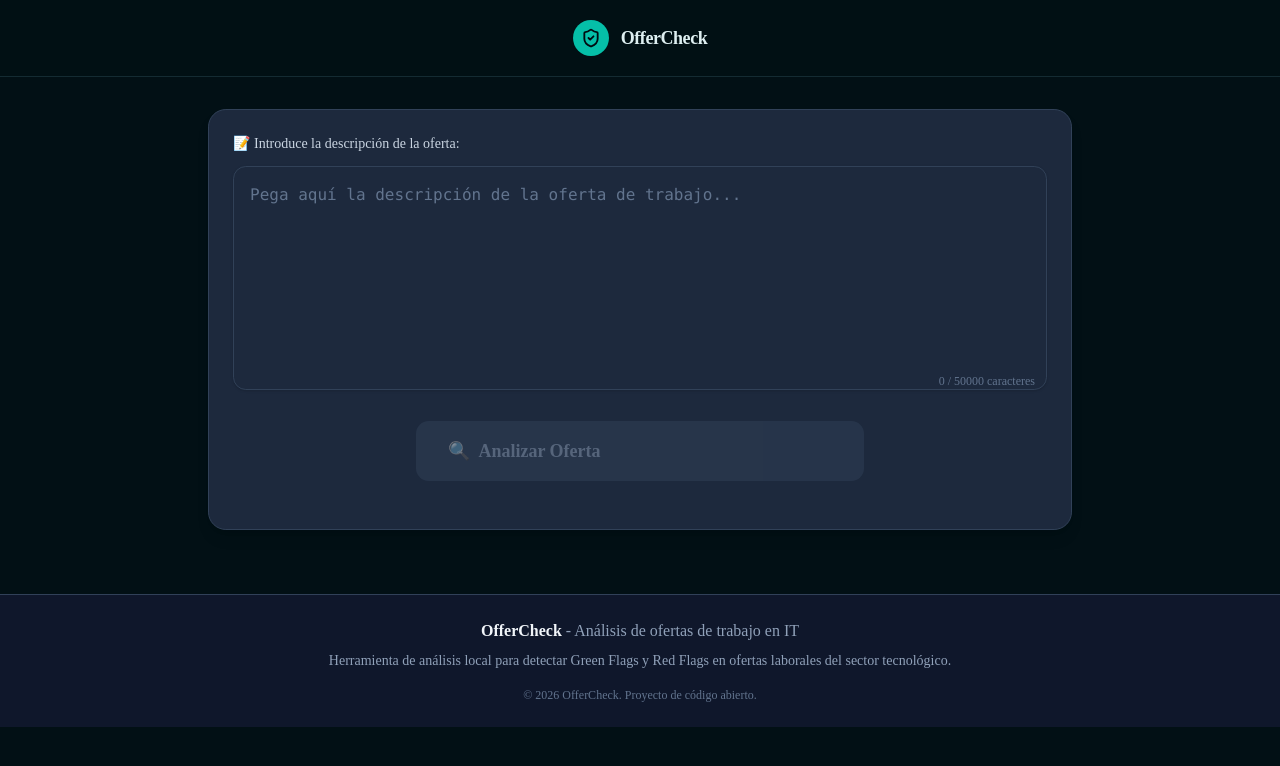
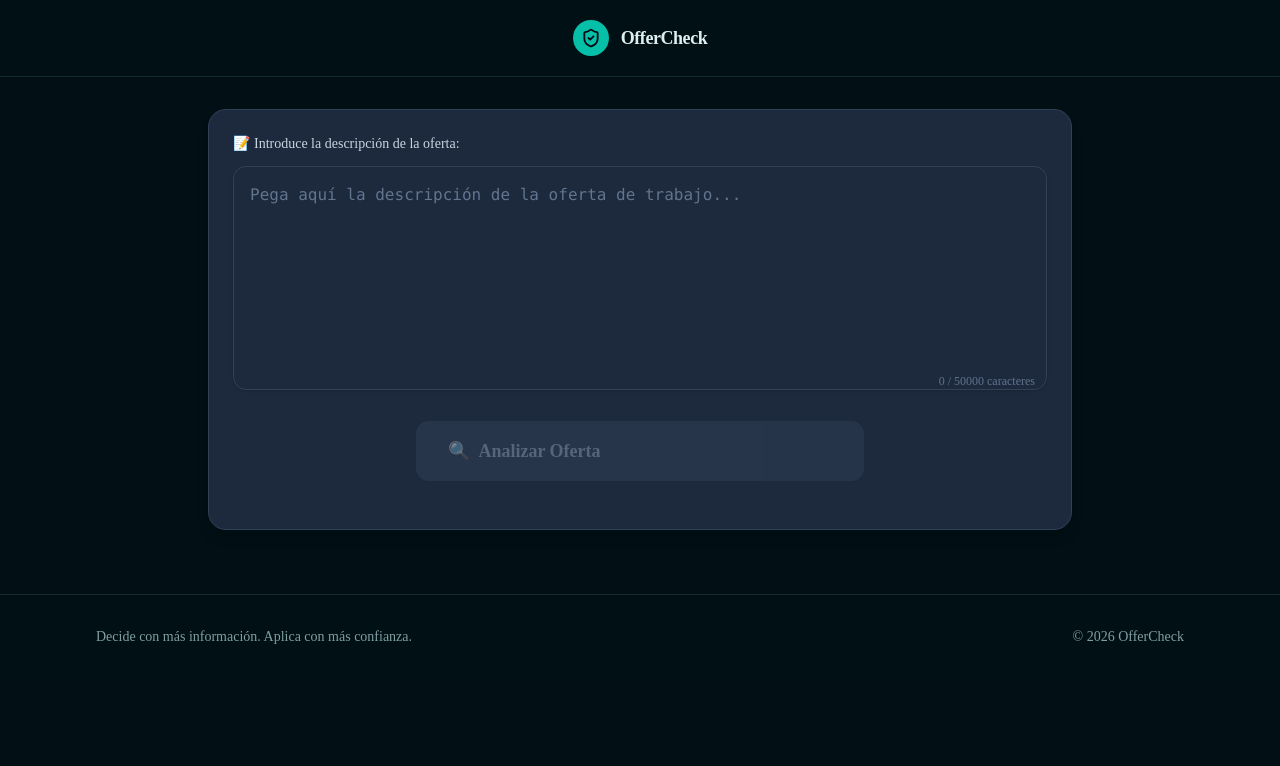
Before and after one commit to carlosdlacoste/OfferCheck, a React (Vite) app: page / in a window 1280 px wide. Shown: the top 766 px of the page. Built offline with nearby package versions, Linux system fonts and the light colour scheme.

Commit message:
feat(ui): footer design updated

```diff
--- a/src/components/Layout/Footer.tsx
+++ b/src/components/Layout/Footer.tsx
@@ -1,19 +1,12 @@
 export const Footer = () => {
   return (
-    <footer className="bg-slate-900 text-slate-400 py-6 px-4 border-t border-slate-700">
-      <div className="max-w-4xl mx-auto text-center">
-        <p className="mb-2">
-          <span className="text-slate-100 font-semibold">OfferCheck</span> -
-          Análisis de ofertas de trabajo en IT
-        </p>
-        <p className="text-sm">
-          Herramienta de análisis local para detectar Green Flags y Red Flags
-          en ofertas laborales del sector tecnológico.
-        </p>
-        <div className="mt-4 text-xs text-slate-500">
-          <p>© {new Date().getFullYear()} OfferCheck. Proyecto de código abierto.</p>
-        </div>
+
+    <footer className="border-t border-border/70 bg-background/90">
+      <div className="mx-auto flex max-w-6xl flex-col gap-4 px-6 py-8 text-sm text-muted-foreground sm:flex-row sm:items-center sm:justify-between lg:px-8">
+        <p>Decide con más información. Aplica con más confianza.</p>
+        <p>© {new Date().getFullYear()} OfferCheck</p>
       </div>
     </footer>
+
   )
 }
```
